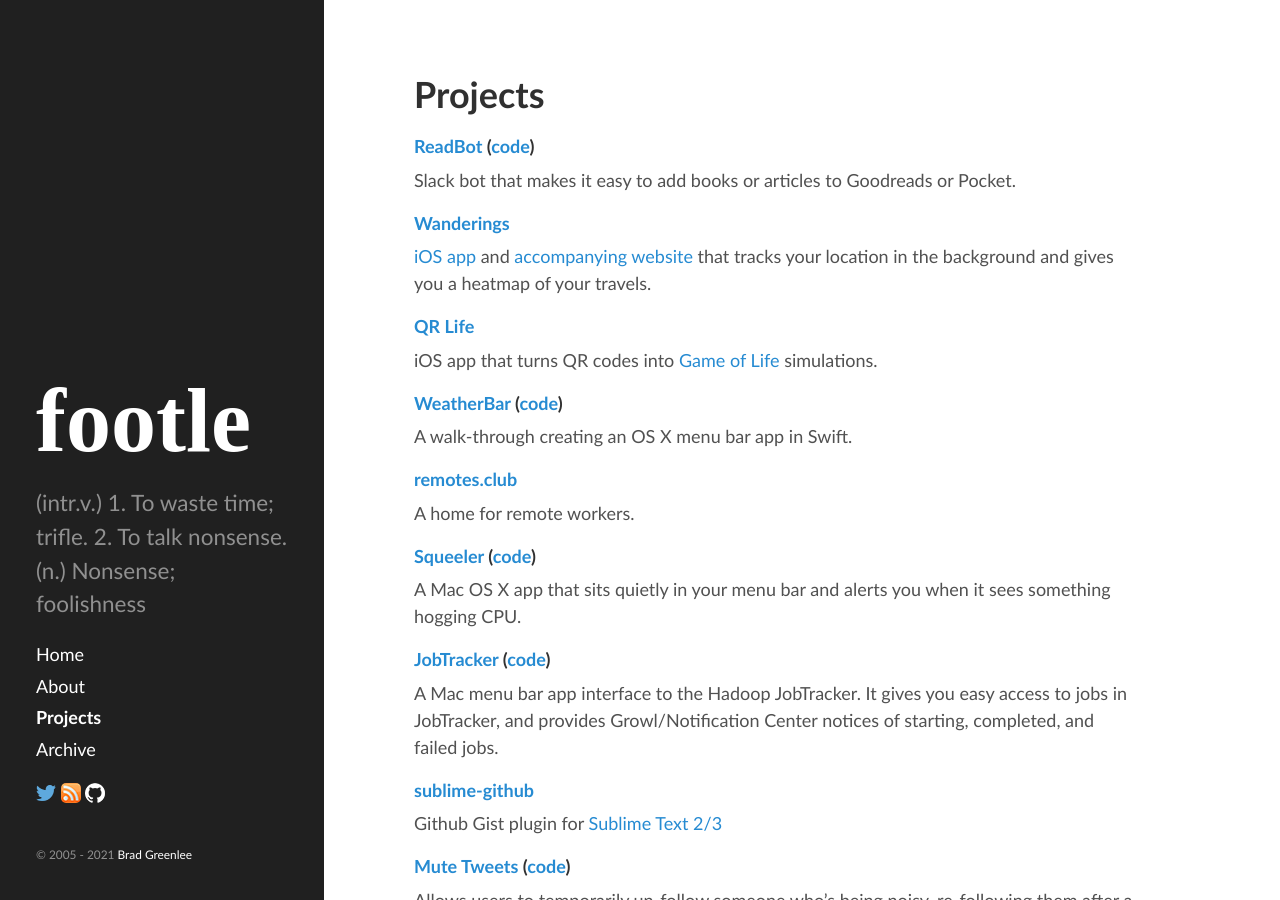
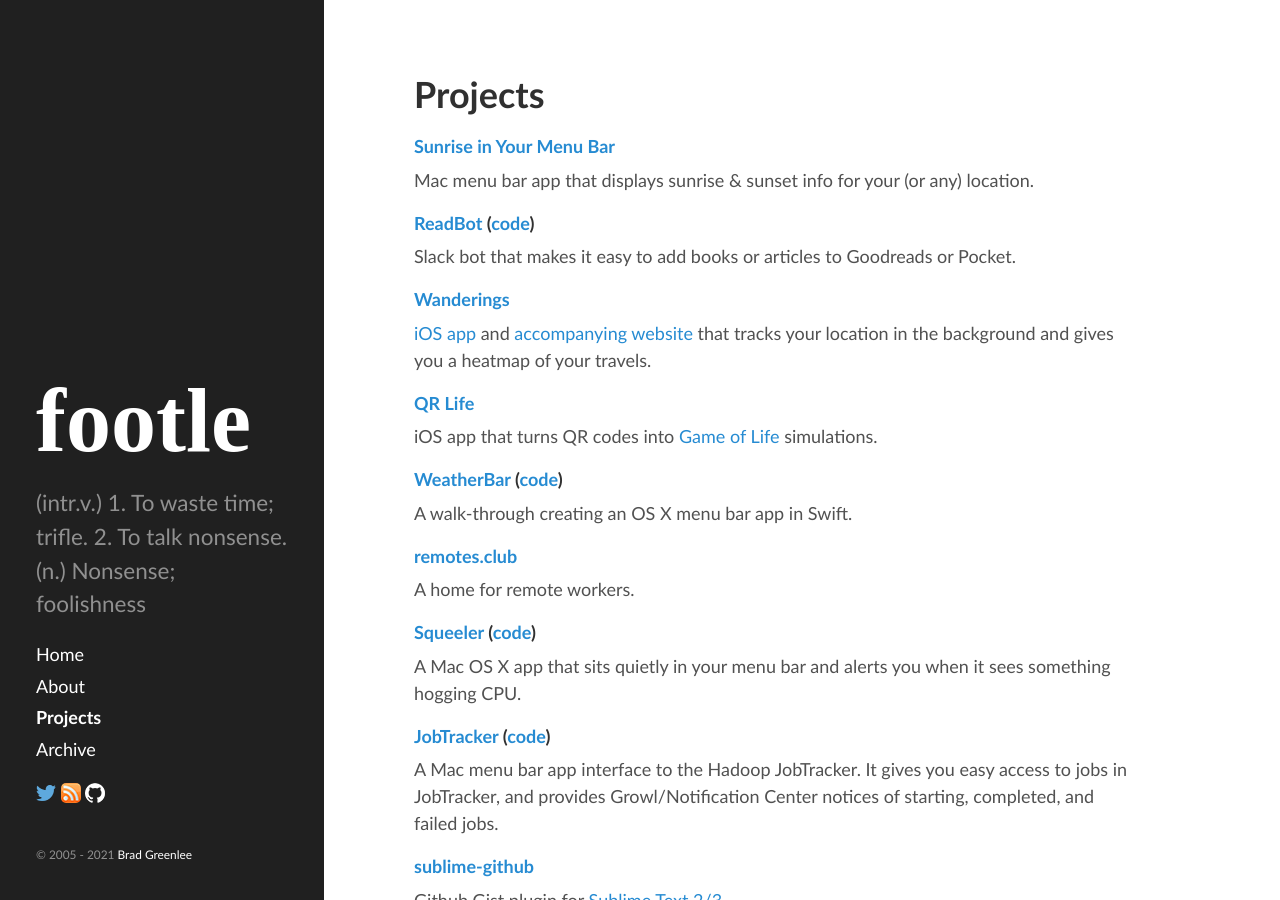
Before and after one commit to bgreenlee/bgreenlee.github.io, a Jekyll site: the page built from _pages/projects.md, in a window 1280 px wide and 900 px high. Built offline with Jekyll 4.4.1, drawn with Linux system fonts in a browser that asks for light colours; some web fonts are replaced.

Commit message:
Add Sunrise to project

```diff
--- a/_pages/projects.md
+++ b/_pages/projects.md
@@ -2,6 +2,11 @@
 layout: page
 title: Projects
 ---
+
+#### [Sunrise in Your Menu Bar](https://apps.apple.com/us/app/sunrise-in-your-menu-bar/id1548227736?mt=12)
+
+Mac menu bar app that displays sunrise & sunset info for your (or any) location.
+
 #### [ReadBot]({% post_url 2018-03-01-readbot %}) ([code](https://github.com/bgreenlee/readbot))
 
 Slack bot that makes it easy to add books or articles to Goodreads or Pocket.
```
